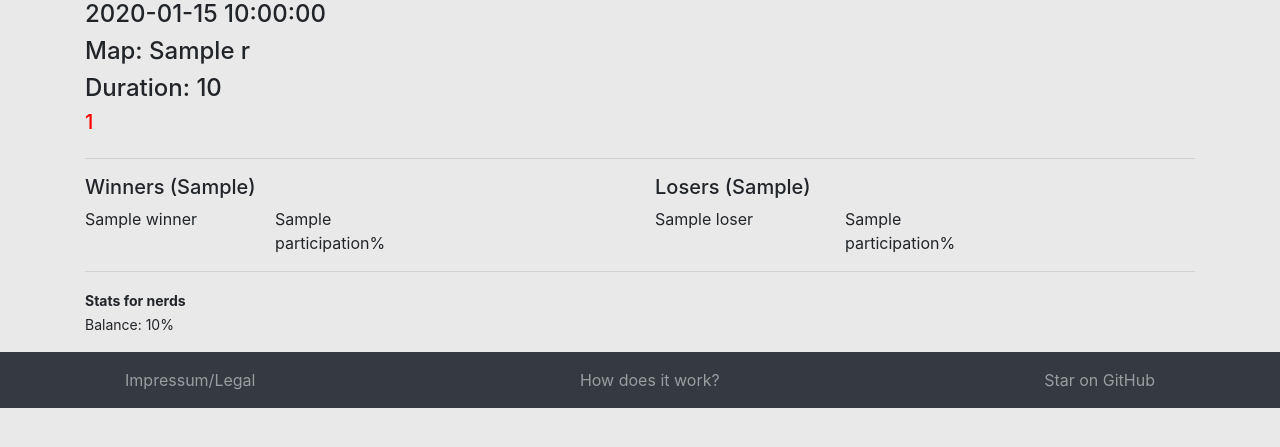
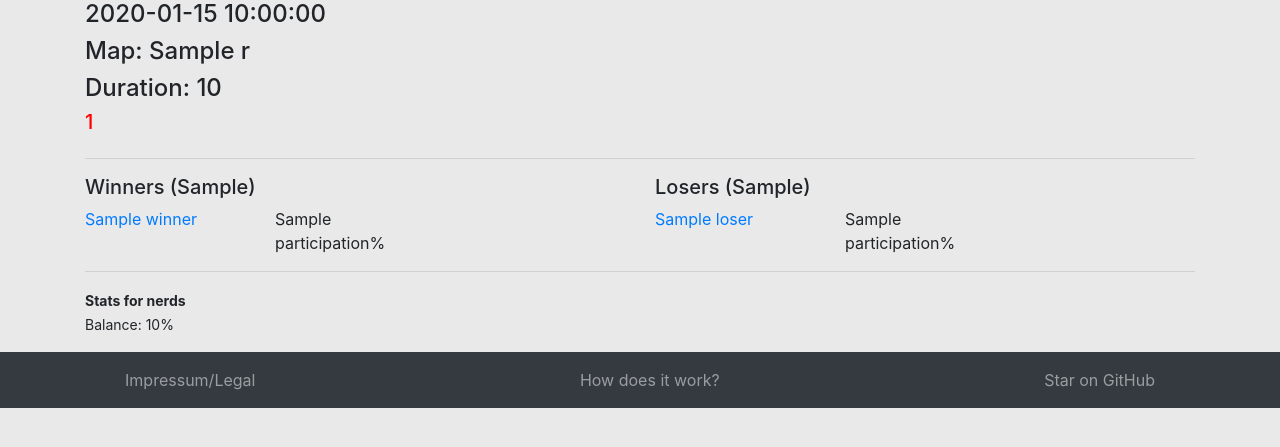
Before and after one commit to FAUSheppy/open-web-leaderboard, a Flask app: template templates/single_round.html in a window 1280 px wide. Shown: the part 128-575 px from the top of the page. Run offline with Flask 2, Linux system fonts and the light colour scheme; the template is opened without the code that fills it: most values are stand-ins (such as "Sample title", 1, 10 or a date in 2020); parts of the project's set-up code (start-up, migrations or seed data) failed here and were passed over; some libraries are stand-ins or nearby versions.

Commit message:
make player names in round clickable

```diff
--- a/templates/single_round.html
+++ b/templates/single_round.html
@@ -22,9 +22,6 @@
                     </div>
                     {% endif %}
                 </div>
-                <div class="col-sm">
-                    <!-- to be used -->
-                </div>
             </div>
 
             <hr>
@@ -42,7 +39,7 @@
                     {% for p in r.winners %}
                     <div class="row">
                         <div class="col-sm" style="overflow: hidden;">
-                            {{ p.name }}
+                            <a href="/player?id={{ p.playerId }}">{{ p.name }}</a>
                         </div>
                         <div class="col-sm">
                             {{ p.participation }}%
@@ -61,7 +58,7 @@
                     {% for p in r.losers %}
                     <div class="row">
                         <div class="col-sm" style="overflow: hidden;">
-                            {{ p.name }}
+                            <a href="/player?id={{ p.playerId }}">{{ p.name }}</a>
                         </div>
                         <div class="col-sm">
                             {{ p.participation }}%
```
